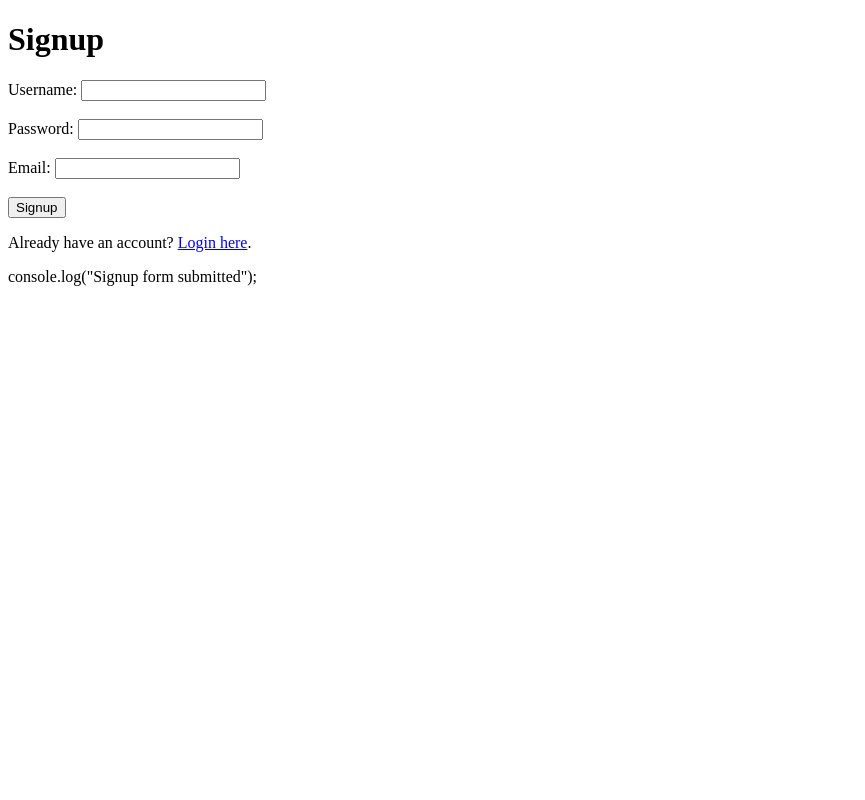
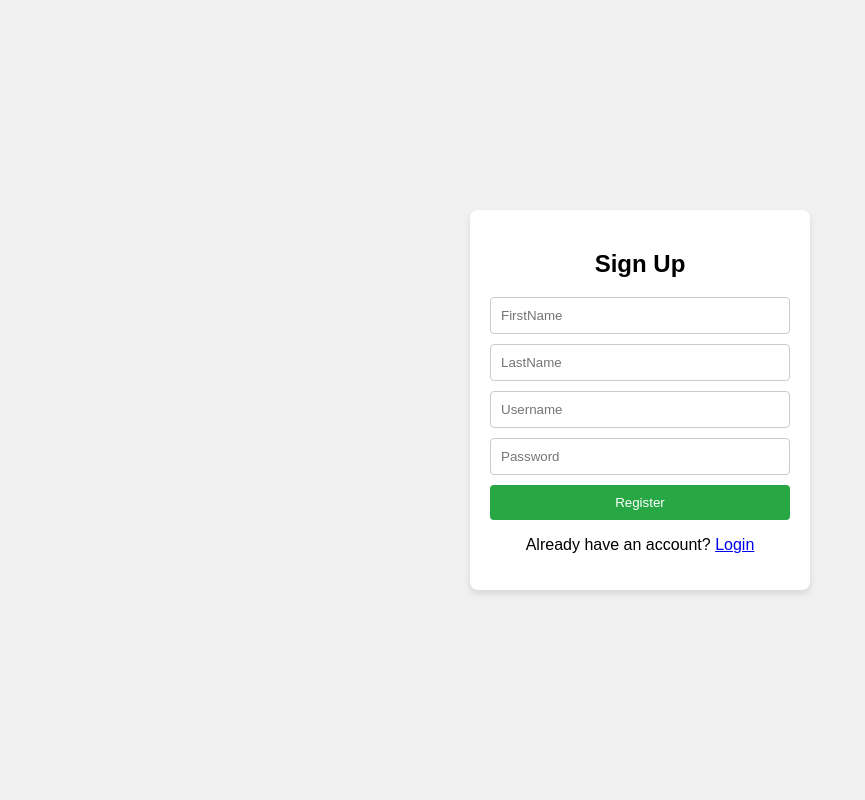
Before and after one commit to NoamShani1/Projectory, a Flask app: template src/templates/signup.html in a window 1280 px wide. Shown: the whole page, without its empty margins (0-865 px from the left). Run offline with Flask 3, Linux system fonts and the light colour scheme; the template is opened without the code that fills it, so the values that code supplies are empty; parts of the project's set-up code (start-up, migrations or seed data) failed here and were passed over.

Commit message:
issues resolved - login and signup set up, routes correct

```diff
--- a/src/app.py
+++ b/src/app.py
@@ -6,59 +6,59 @@ from flask import Flask, jsonify, render_template, request
 
 app = Flask(__name__)
 
-USER_DB = 'userpass.json'
+# USER_DB = 'userpass.json'
 
-if not os.path.exists(USER_DB):
-    with open(USER_DB, 'w') as f:
-        json.dump({}, f)
+# if not os.path.exists(USER_DB):
+#     with open(USER_DB, 'w') as f:
+#         json.dump({}, f)
 
-#Load user database
-@app.route('/')
-def login_page():
-    return render_template('login.html')
+# #Load user database
+# @app.route('/')
+# def login_page():
+#     return render_template('login.html')
 
-#authecation of user
-@app.route('/login', methods = ['POST'])
-def login():
-    username = request.form['username']
-    password = request.form['password']
-    with open(USER_DB, 'r') as f:
-        users = json.load(f)
-    if username in users and users[username] == password:
-        return jsonify({'message': 'Login Successful!'})
-    else:
-        return jsonify({'message': 'Invalid username or password'})
+# #authecation of user
+# @app.route('/login', methods = ['POST'])
+# def login():
+#     username = request.form['username']
+#     password = request.form['password']
+#     with open(USER_DB, 'r') as f:
+#         users = json.load(f)
+#     if username in users and users[username] == password:
+#         return jsonify({'message': 'Login Successful!'})
+#     else:
+#         return jsonify({'message': 'Invalid username or password'})
 
-#register user
-@app.route('/register', methods = ['POST'])
-def register():
-    username = request.form.get('username')
-    password = request.form.get('password')
+# #register user
+# @app.route('/register', methods = ['POST'])
+# def register():
+#     username = request.form.get('username')
+#     password = request.form.get('password')
 
-    with open(USER_DB, 'r') as f:
-        users = json.load(f)
+#     with open(USER_DB, 'r') as f:
+#         users = json.load(f)
 
-    if username in users:
-        return jsonify({'message': 'User already exists'}), 400
+#     if username in users:
+#         return jsonify({'message': 'User already exists'}), 400
 
-    #Add a user
-    users[username] = password
+#     #Add a user
+#     users[username] = password
 
-    #save back to JSON file
-    with open(USER_DB, 'w') as f:
-        json.dump(users, f)
+#     #save back to JSON file
+#     with open(USER_DB, 'w') as f:
+#         json.dump(users, f)
 
-    return jsonify({'message': 'User created successfully!'})
+#     return jsonify({'message': 'User created successfully!'})
 
-# Add the project root directory to the Python path
-project_root = os.path.dirname(os.path.dirname(os.path.abspath(__file__)))
-sys.path.append(project_root)
+# # Add the project root directory to the Python path
+# project_root = os.path.dirname(os.path.dirname(os.path.abspath(__file__)))
+# sys.path.append(project_root)
 
-# Debug prints to verify the paths
-print("Project root directory:", project_root)
-print("Current sys.path:", sys.path)
+# # Debug prints to verify the paths
+# print("Project root directory:", project_root)
+# print("Current sys.path:", sys.path)
 
-print("create_app successfully imported:", __init__)
+# print("create_app successfully imported:", __init__)
 
 # Call the create_app function and run the application
 app = __init__()
--- a/src/templates/login.html
+++ b/src/templates/login.html
@@ -16,6 +16,6 @@
         <br><br>
         <button type="submit">Login</button>
     </form>
-    <p>Don't have an account? <a href="/auth/signup">Sign up here</a>.</p>
+    <p>Don't have an account? <a href="/signup">Sign up here</a>.</p>
 </body>
 </html>
--- a/src/templates/signup.html
+++ b/src/templates/signup.html
@@ -1,25 +1,72 @@
 <!DOCTYPE html>
 <html lang="en">
-<head>
-    <meta charset="UTF-8">
-    <meta name="viewport" content="width=device-width, initial-scale=1.0">
-    <title>Signup</title>
-</head>
-<body>
-    <h1>Signup</h1>
-    <form action="/auth/signup" method="post">
-        <label for="username">Username:</label>
-        <input type="text" id="username" name="username" required>
-        <br><br>
-        <label for="password">Password:</label>
-        <input type="password" id="password" name="password" required>
-        <br><br>
-        <label for="email">Email:</label>
-        <input type="email" id="email" name="email" required>
-        <br><br>
-        <button type="submit">Signup</button>
-    </form>
-    <p>Already have an account? <a href="/auth/login">Login here</a>.</p>
-</body>
+  <head>
+    <meta charset="UTF-8" />
+    <meta name="viewport" content="width=device-width, initial-scale=1.0" />
+    <title>Sign Up</title>
+    <style>
+      body {
+        font-family: Arial, sans-serif;
+        margin: 0;
+        padding: 0;
+        display: flex;
+        justify-content: center;
+        align-items: center;
+        height: 100vh;
+        background-color: #f0f0f0;
+      }
+      .container {
+        background: #fff;
+        padding: 20px;
+        border-radius: 8px;
+        box-shadow: 0 4px 6px rgba(0, 0, 0, 0.1);
+        width: 300px;
+      }
+      h2 {
+        text-align: center;
+      }
+      form {
+        display: flex;
+        flex-direction: column;
+      }
+      input {
+        margin-bottom: 10px;
+        padding: 10px;
+        border: 1px solid #ccc;
+        border-radius: 4px;
+      }
+      button {
+        padding: 10px;
+        border: none;
+        background: #28a745;
+        color: white;
+        border-radius: 4px;
+        cursor: pointer;
+      }
+      button:hover {
+        background: #218838;
+      }
+    </style>
+  </head>
+  <body>
+    <div class="container">
+      <h2>Sign Up</h2>
+      <form action="/register" method="POST">
+        <input type="text" name="First name" placeholder="FirstName">
+        <input type="text" name="Last name" placeholder="LastName">
+        <input type="text" name="username" placeholder="Username" required />
+        <input
+          type="password"
+          name="password"
+          placeholder="Password"
+          required
+        />
+        <button type="submit">Register</button>
+
+      </form>
+      <p style="text-align: center">
+        Already have an account? <a href="/">Login</a>
+      </p>
+    </div>
+  </body>
 </html>
-console.log("Signup form submitted");
```
Also changed, not shown: src/login_signup.py (added, +62 -0 lines).
